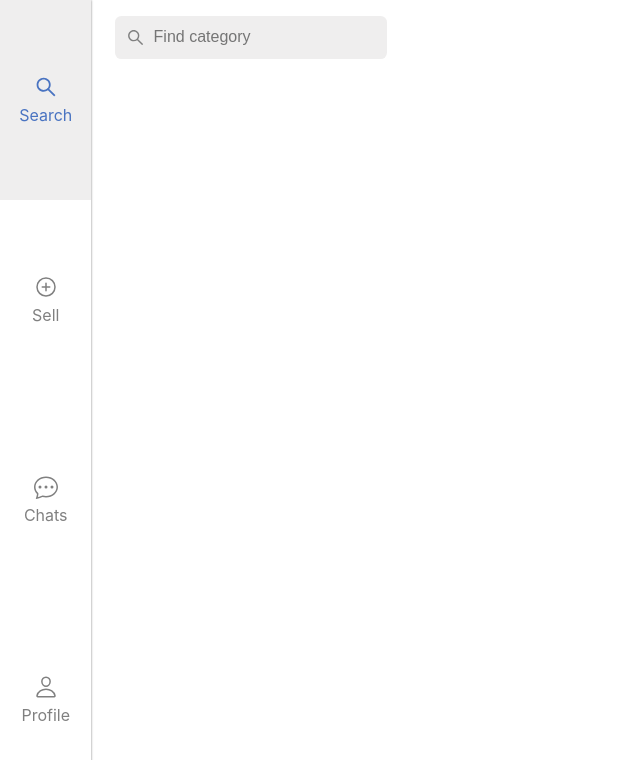
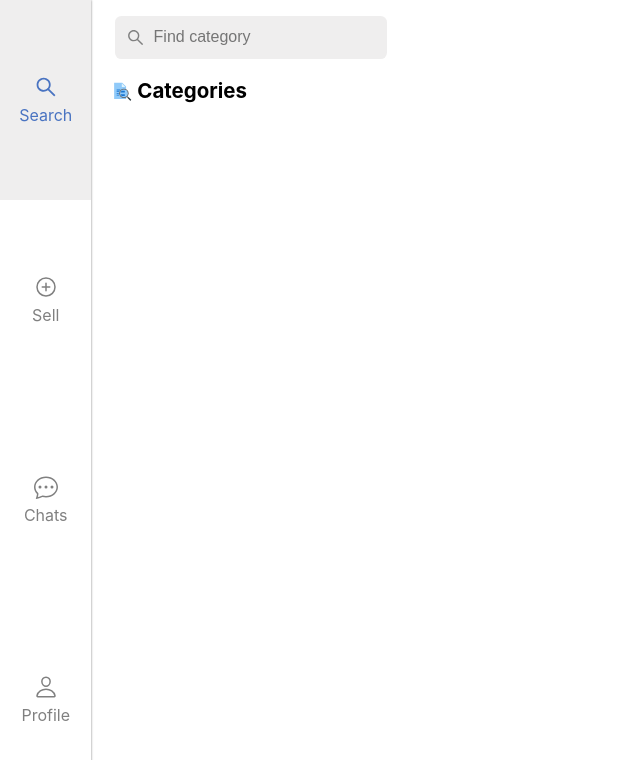
Before and after one commit to VladBrok/payback, a Next.js app: page / in a window 1280 px wide. Shown: the top 760 px of the page, without its empty margins (0-640 px from the left). Built offline with nearby package versions, Linux system fonts and the light colour scheme.

Commit message:
Create Section component

```diff
--- a/components/Main/Main.js
+++ b/components/Main/Main.js
@@ -1,5 +1,7 @@
 import styles from "./Main.module.scss";
 import SearchBar from "../SearchBar";
+import Section from "../Section";
+import { FcFinePrint } from "react-icons/fc";
 
 export default function Main() {
   return (
@@ -8,6 +10,7 @@ export default function Main() {
         label="Find category"
         onChange={e => console.log(e.target.value)}
       />
+      <Section title="categories" Icon={FcFinePrint}></Section>
     </main>
   );
 }
--- /dev/null
+++ b/components/Section/Section.js
@@ -0,0 +1,12 @@
+import styles from "./Section.module.scss";
+
+export default function Section({ title, Icon, children }) {
+  return (
+    <section className={styles.container}>
+      <h2 className={styles.title}>
+        <Icon className={styles.icon} /> {title}
+      </h2>
+      {children}
+    </section>
+  );
+}
--- /dev/null
+++ b/components/Section/Section.module.scss
@@ -0,0 +1,17 @@
+@use "../../styles/mixins.scss" as m;
+
+.container {
+  margin: 1.2rem 0;
+
+  .title {
+    @include m.title-2xl;
+    display: flex;
+    align-items: center;
+    text-transform: capitalize;
+
+    .icon {
+      display: block;
+      margin-right: 0.3rem;
+    }
+  }
+}
--- /dev/null
+++ b/components/Section/index.js
@@ -0,0 +1 @@
+export { default } from "./Section";
--- /dev/null
+++ b/styles/mixins.scss
@@ -0,0 +1,21 @@
+@mixin title {
+  font-weight: bold;
+}
+
+$init-font: 1.6rem;
+$decrease: 0.8;
+
+@mixin title-3xl {
+  @include title;
+  font-size: $init-font;
+}
+
+@mixin title-2xl {
+  @include title;
+  font-size: calc($init-font * $decrease);
+}
+
+@mixin title-xl {
+  @include title;
+  font-size: calc($init-font * ($decrease * 2));
+}
```
